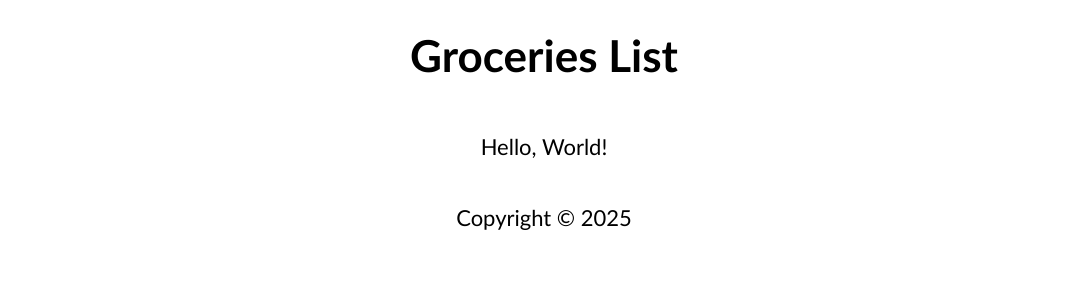
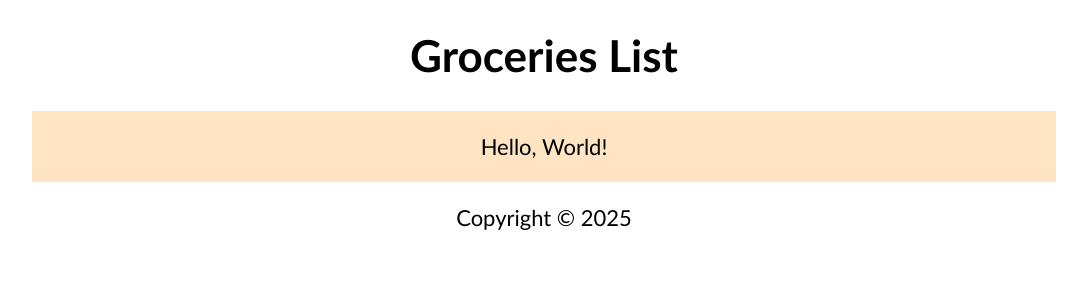
Before and after one commit to walidelbourdiney/1st-app, a React (Create React App) app: page / in a window 1280 px wide. Shown: the top 300 px of the page, without its empty margins (96-1183 px from the left). Built offline with nearby package versions, Linux system fonts and the light colour scheme.

Commit message:
add individual css file for a component

```diff
--- /dev/null
+++ b/src/Content.css
@@ -0,0 +1,5 @@
+main {
+  background-color: bisque;
+  width: 80%;
+  text-align: center;
+}
--- a/src/Content.js
+++ b/src/Content.js
@@ -1,4 +1,5 @@
 import React from "react";
+import "./Content.css";
 
 const Content = () => {
   const audience = ["Walid", "Ali", "World"];
```
